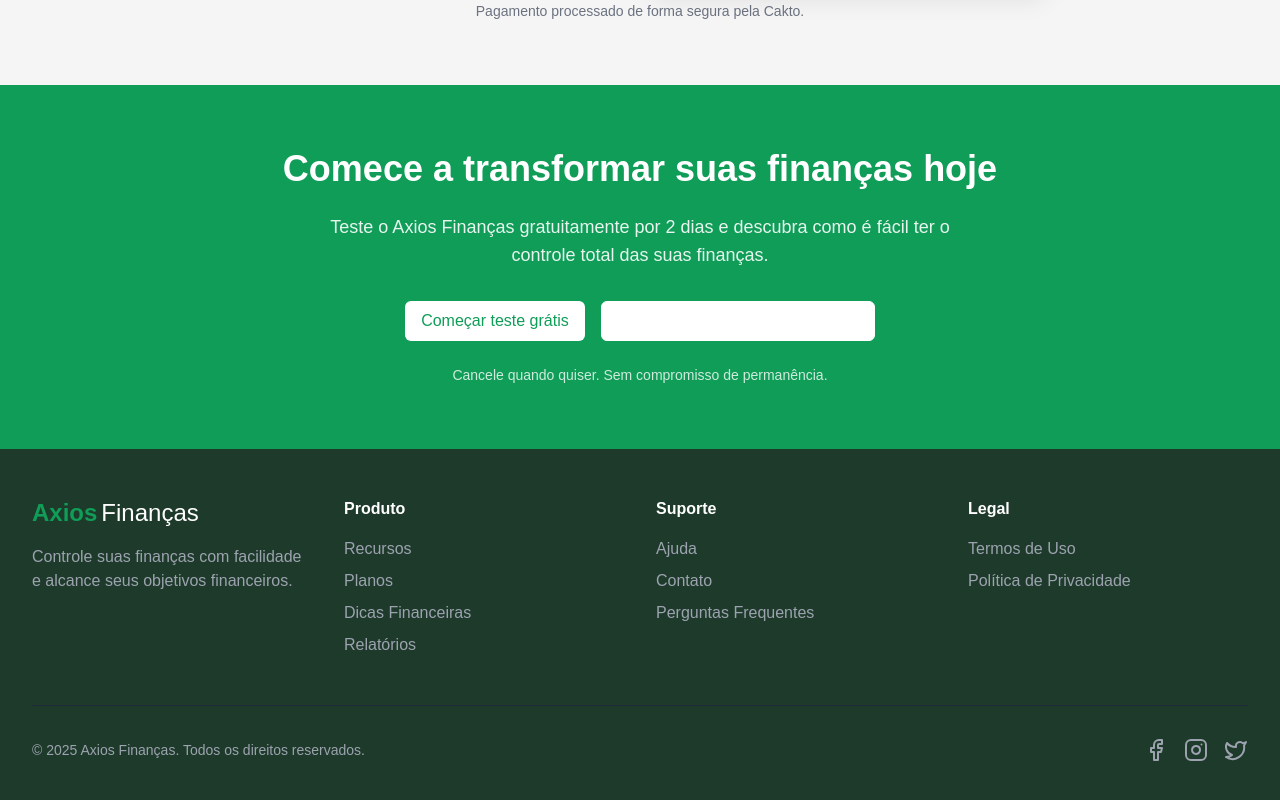
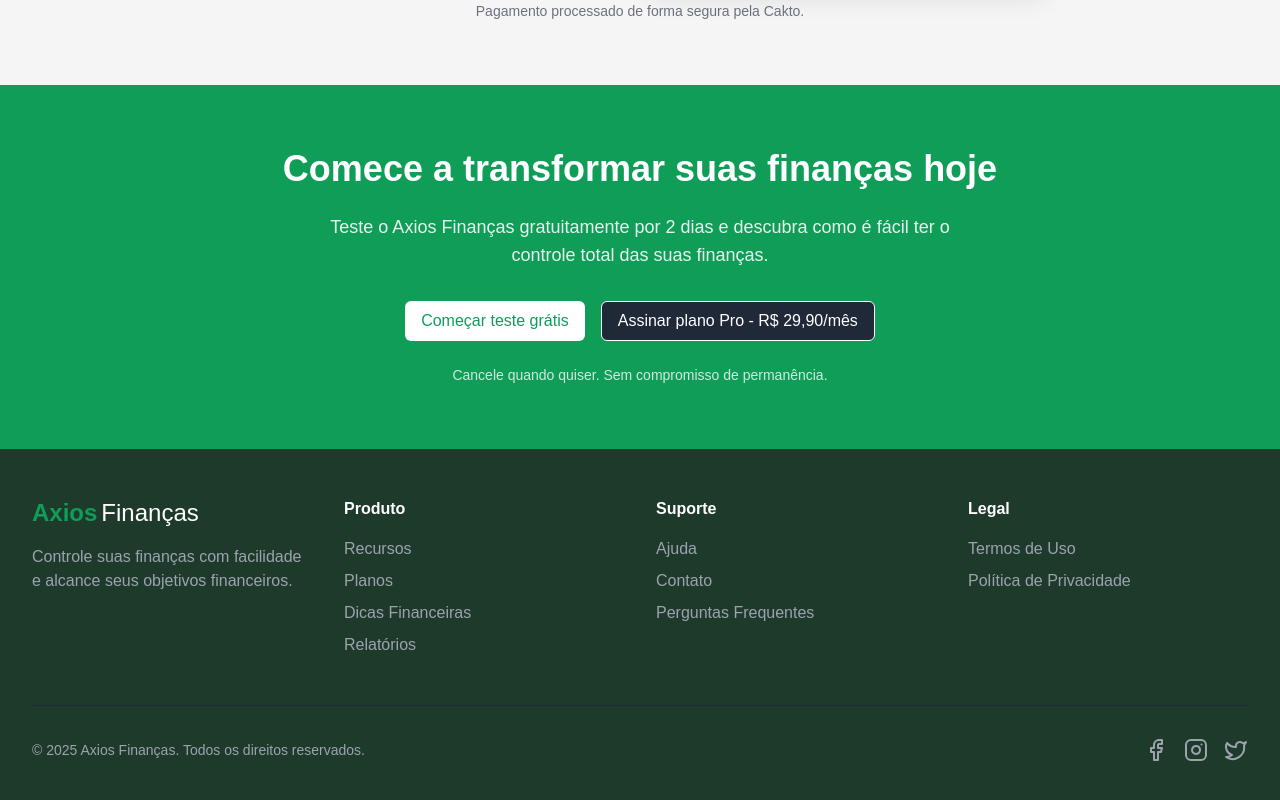
Before and after one commit to Caio-dev00/axios-finan, a React (Vite) app: page / in a window 1280 px wide. Shown: the part 4189-4989 px from the top of the page. Built offline with nearby package versions, Linux system fonts and the light colour scheme.

Commit message:
Visual edit in Lovable
Edited UI in Lovable

```diff
--- a/src/components/CallToAction.tsx
+++ b/src/components/CallToAction.tsx
@@ -1,10 +1,7 @@
-
 import React from "react";
 import { Button } from "@/components/ui/button";
-
 const CallToAction = () => {
-  return (
-    <section className="py-16 bg-finance-primary">
+  return <section className="py-16 bg-finance-primary">
       <div className="max-w-7xl mx-auto px-4 sm:px-6 lg:px-8">
         <div className="flex flex-col items-center text-center">
           <h2 className="text-3xl md:text-4xl font-bold text-white mb-6">
@@ -17,7 +14,7 @@ const CallToAction = () => {
             <Button className="bg-white text-finance-primary hover:bg-white/90 text-base">
               Começar teste grátis
             </Button>
-            <Button variant="outline" className="border-white text-white hover:bg-white/10 text-base">
+            <Button variant="outline" className="border-white text-white text-base bg-gray-800 hover:bg-gray-700">
               <a href="https://pay.cakto.com.br/4j2tn5j_365602" target="_blank" rel="noopener noreferrer">
                 Assinar plano Pro - R$ 29,90/mês
               </a>
@@ -28,8 +25,6 @@ const CallToAction = () => {
           </p>
         </div>
       </div>
-    </section>
-  );
+    </section>;
 };
-
 export default CallToAction;
```
